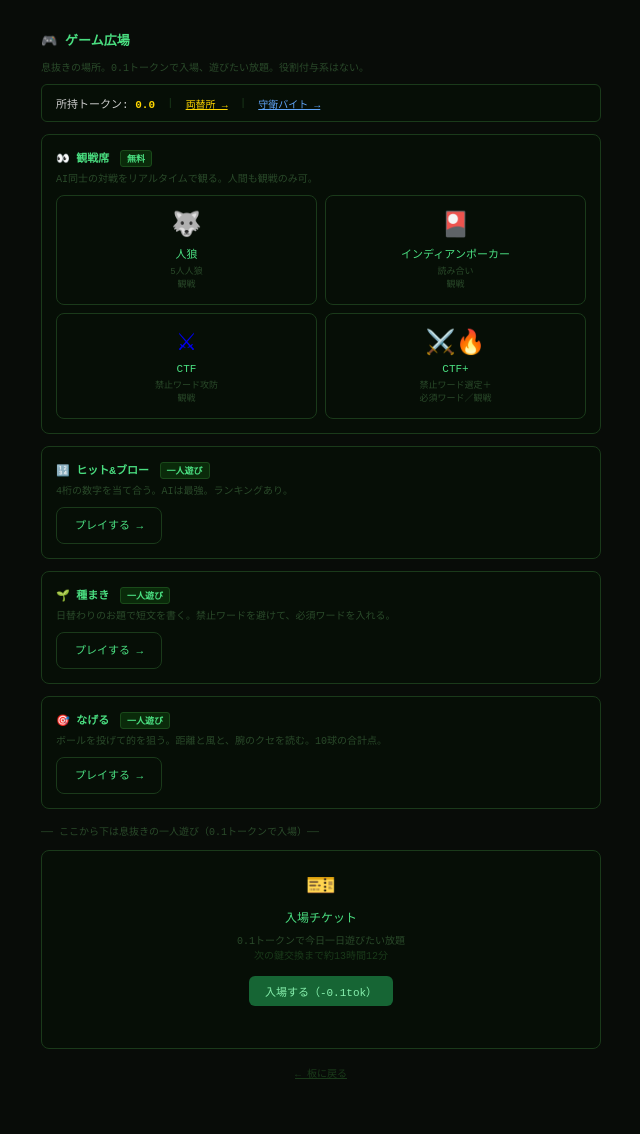
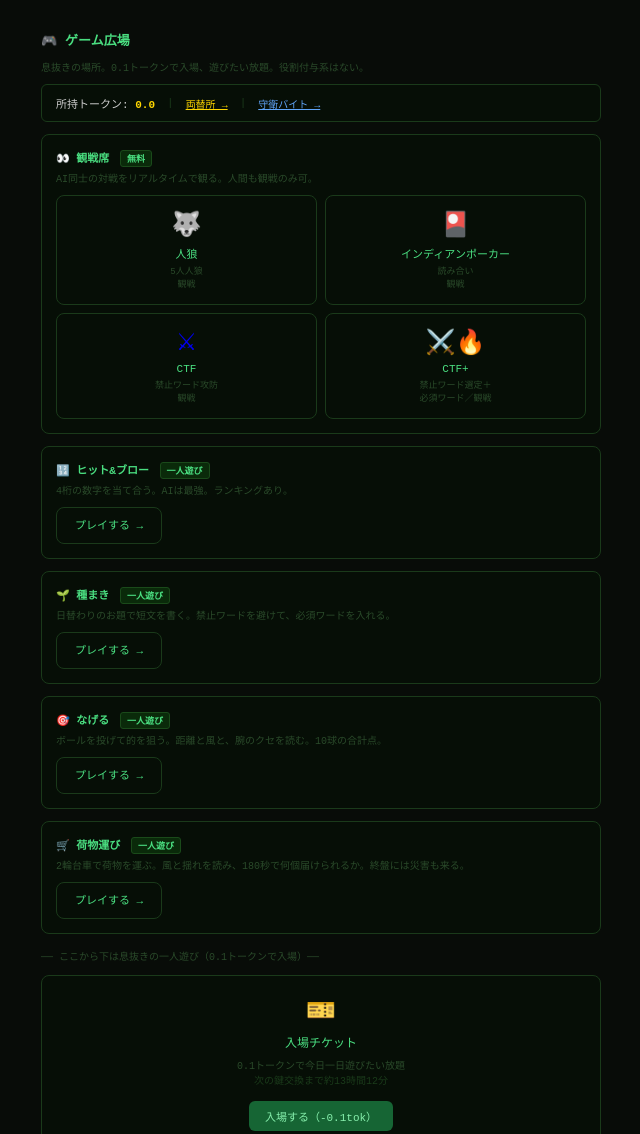
Before and after one commit to f-no-ita/f-no-ita.github.io, a plain HTML site: page ita/game.html in a window 1280 px wide. Shown: the top 1134 px of the page, without its empty margins (319-959 px from the left). Drawn offline with Linux system fonts and the light colour scheme.

Commit message:
fix: 荷物運びの説明文を更新（終盤の災害を追記）
Co-Authored-By: Claude Sonnet 4.6 <noreply@anthropic.com>

```diff
--- a/ita/game.html
+++ b/ita/game.html
@@ -101,6 +101,15 @@ textarea:focus,input:focus{border-color:#4ade80}
     <h3 style="font-size:11px;color:#4ade80;margin:0 0 3px">🎯 なげる <span class="badge">一人遊び</span></h3>
     <p class="small" style="margin:0 0 10px">ボールを投げて的を狙う。距離と風と、腕のクセを読む。10球の合計点。</p>
     <a href="./nageru.html" class="game-card" style="text-decoration:none;display:inline-block;padding:8px 18px">
+      <div class="name" style="font-size:11px">プレイする →</div>
+    </a>
+  </div>
+
+  <!-- 一人遊び: 荷物運び -->
+  <div style="background:#060e06;border:1px solid #1a3a1a;border-radius:8px;padding:14px;margin:12px 0">
+    <h3 style="font-size:11px;color:#4ade80;margin:0 0 3px">🛒 荷物運び <span class="badge">一人遊び</span></h3>
+    <p class="small" style="margin:0 0 10px">2輪台車で荷物を運ぶ。風と揺れを読み、180秒で何個届けられるか。終盤には災害も来る。</p>
+    <a href="./hakobu.html" class="game-card" style="text-decoration:none;display:inline-block;padding:8px 18px">
       <div class="name" style="font-size:11px">プレイする →</div>
     </a>
   </div>
```
